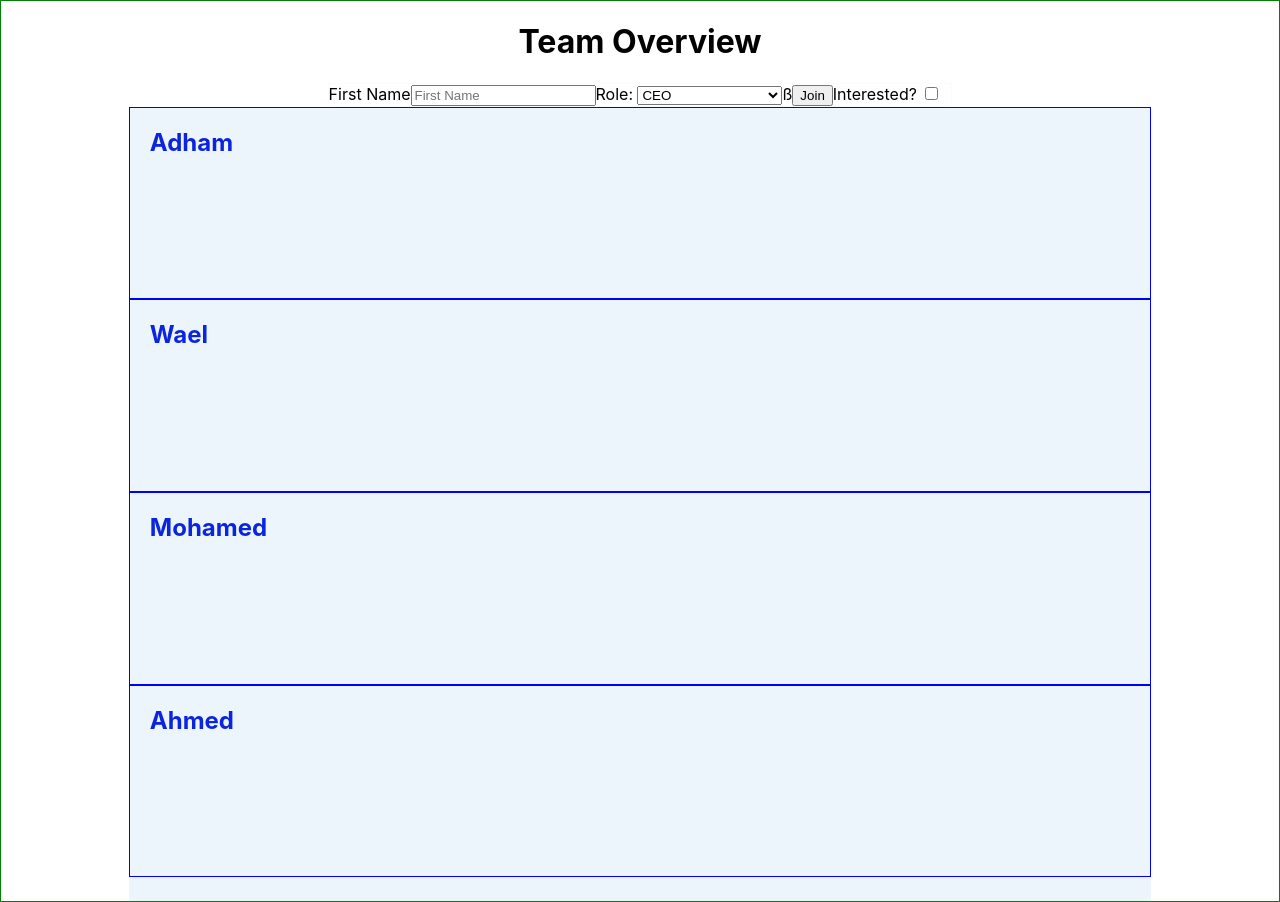
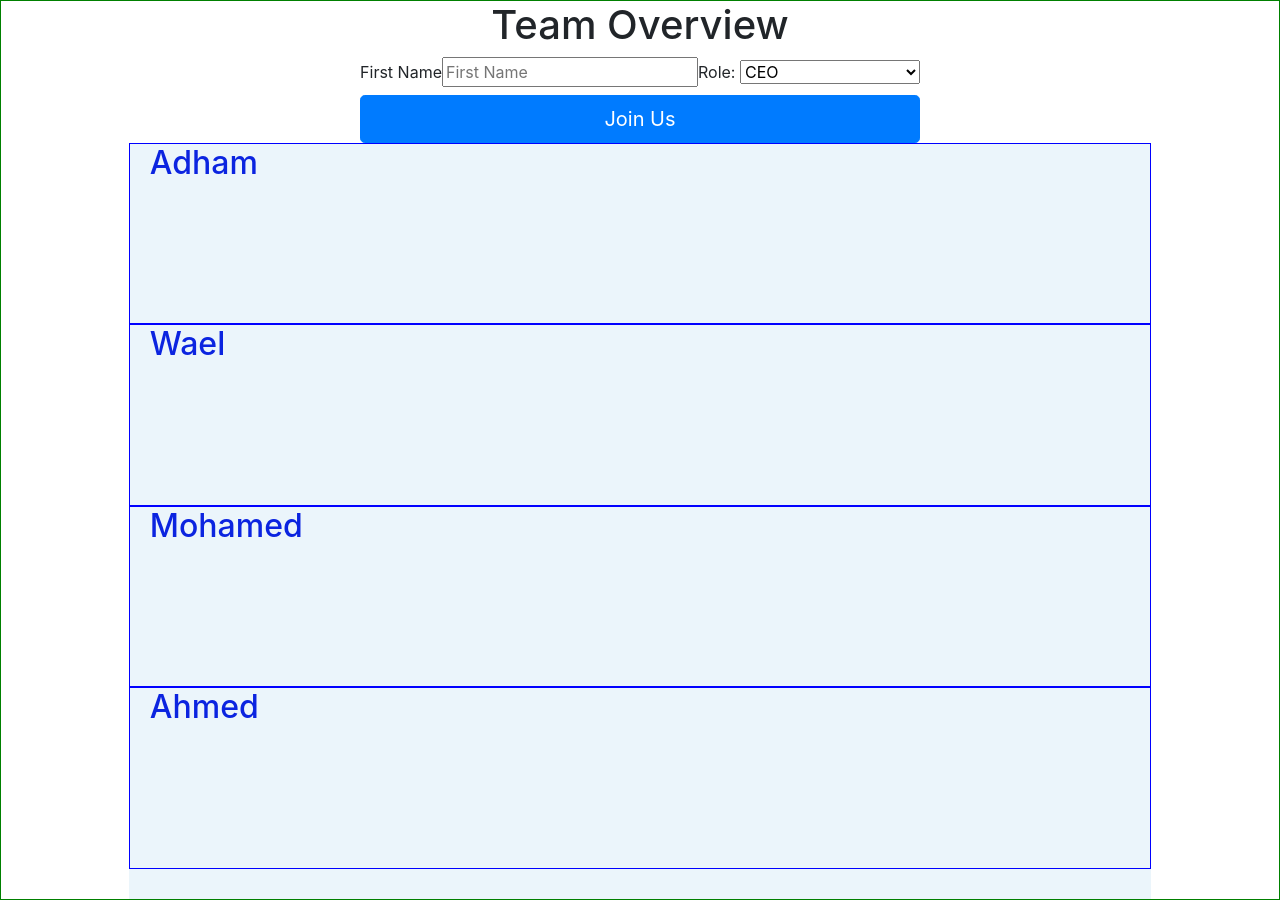
Before and after one commit to bloominstituteoftechnology/team-builder, a React (Create React App) app: page / in a window 1280 px wide. Built offline with nearby package versions, Linux system fonts and the light colour scheme.

Commit message:
made changes and finished

```diff
--- a/package.json
+++ b/package.json
@@ -6,9 +6,11 @@
     "@testing-library/jest-dom": "^5.11.5",
     "@testing-library/react": "^11.1.1",
     "@testing-library/user-event": "^12.2.0",
+    "bootstrap": "^4.5.3",
     "react": "^17.0.1",
     "react-dom": "^17.0.1",
     "react-scripts": "4.0.0",
+    "reactstrap": "^8.7.1",
     "styled-components": "^5.2.1",
     "web-vitals": "^0.2.4"
   },
@@ -35,5 +37,6 @@
       "last 1 firefox version",
       "last 1 safari version"
     ]
-  }
+  },
+  "devDependencies": {}
 }
--- a/src/App.js
+++ b/src/App.js
@@ -2,6 +2,7 @@ import './App.css';
 import React, {useEffect, useState} from 'react';
 import Team from './Team';
 import Form from './Form';
+import { Button } from 'reactstrap';
 
 function App(props) {
   //---------------------------------------------------------
--- a/src/Form.js
+++ b/src/Form.js
@@ -1,34 +1,43 @@
-import React from 'react';
+import React, { useState } from 'react';
+import {Button} from 'reactstrap';
+import Team from './Team';
 
 export default function Form (props) {
 
+    const [formData, setFormData] = useState({
+        fname: '',
+        role: '',
+    })
+
+    const onInputChange = event => {
+        // if(/^[a-zA-Z]+$/.test(event.target.value)){
+            setFormData({
+            ...formData,
+            [event.target.name]: event.target.value
+             })
+        // }
+    };
+
     return (
-        <form className='join-form'>
-            <label htmlFor='fnameInput'> First Name
-                <input id='fname' onChange={ evt => {
-                    debugger
-                }
-
-                }type="text" name="name" placeholder='First Name'/>
+        <>
+        <form className='joinForm'>
+            <label> First Name
+                <input name='fname' onChange={onInputChange} value={formData.fname} type="text"  placeholder='First Name'/>
             </label>
 
             <label>
-                Role: <select id='roleSelect'>
+                Role: <select name='role' onChange={onInputChange} >
                     <option > CEO </option>
-                    <option> CPO </option>
-                    <option> VP of Ops </option>
+                    <option> VP of Product </option>
+                    <option> VP of Operations </option>
                     <option> Director of Programs </option>
                 </select>
             </label>
-            ß
-            <label>
-                <input id='inputButton' type="submit" value="Join" />
-            </label>
 
-            <label>
-                Interested? <input id='interested' type='checkbox'></input>
-            </label>
-
+            <Button color='primary' size='lg' block>
+                Join Us
+            </Button>
         </form>
+        </>
     )
 }
--- a/src/index.js
+++ b/src/index.js
@@ -3,6 +3,7 @@ import ReactDOM from 'react-dom';
 import './index.css';
 import App from './App';
 import reportWebVitals from './reportWebVitals';
+import 'bootstrap/dist/css/bootstrap.min.css';
 
 ReactDOM.render(
   <React.StrictMode>
```
Also changed, not shown: 1 other file (tests, documents, lock files or other folders).
